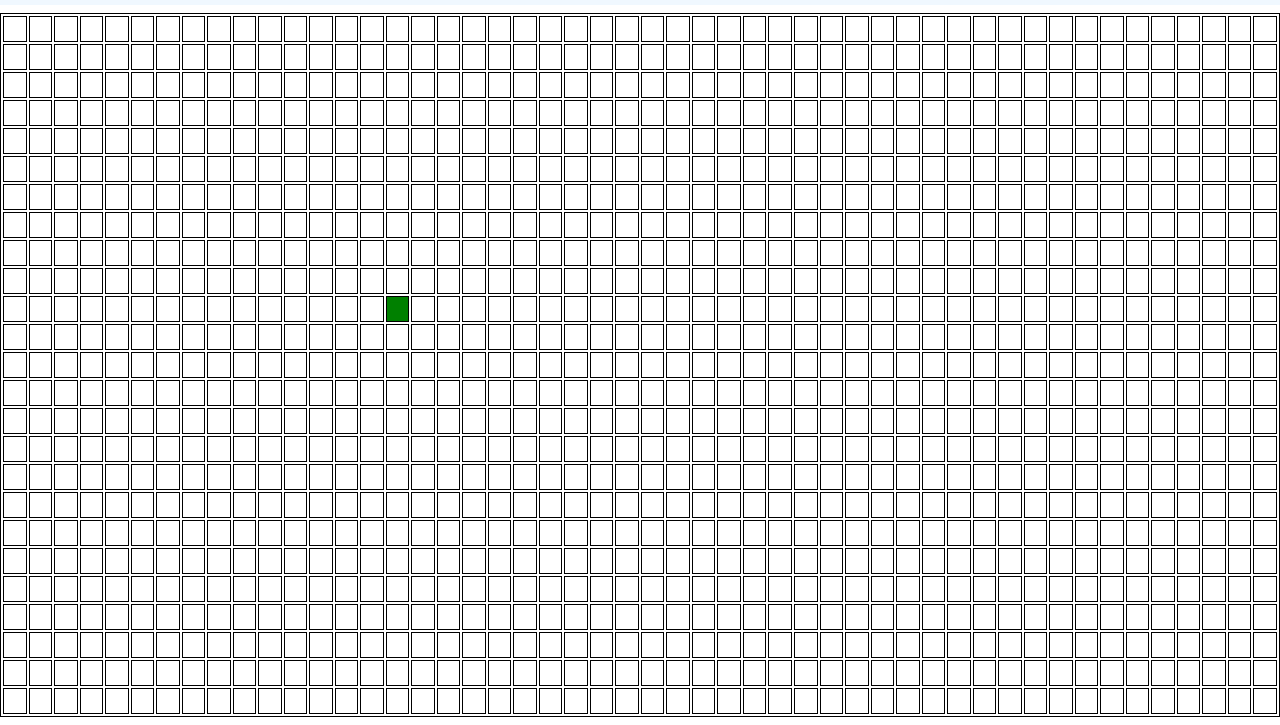
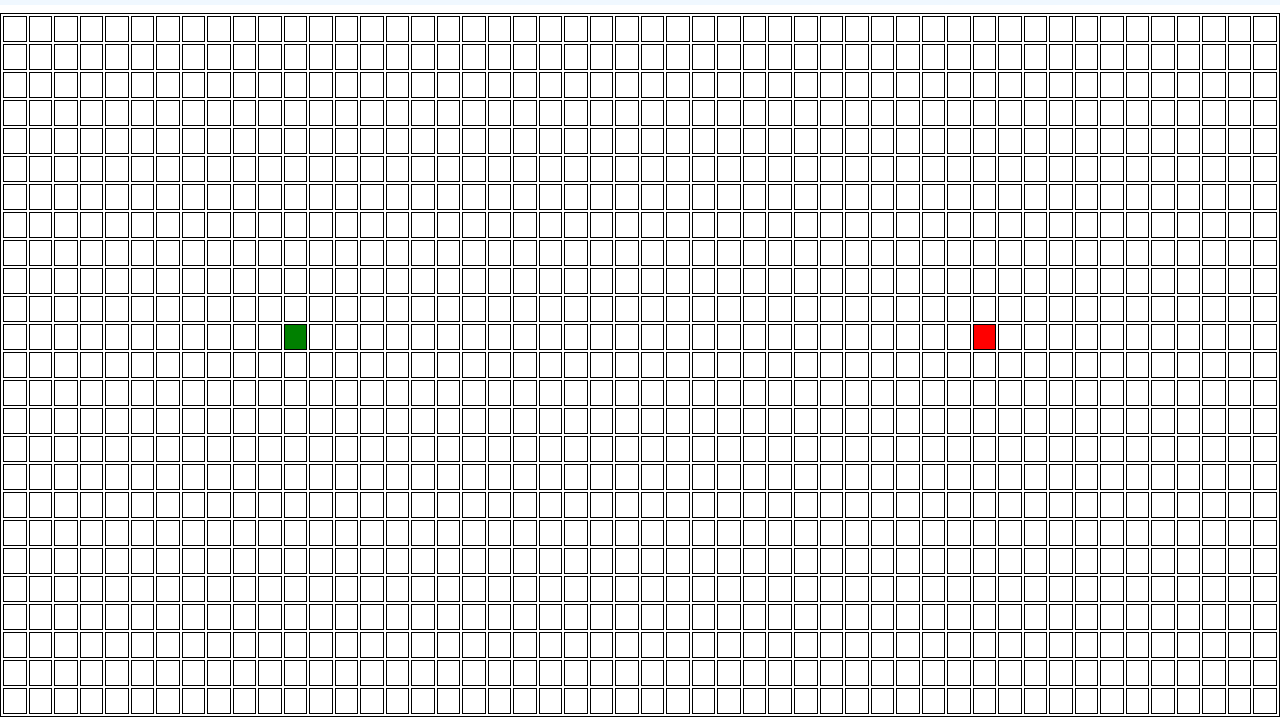
Before and after one commit to noobiwankenoobi/visualize-pathfinder-v01, a plain HTML site: page index.html in a window 1280 px wide. Shown: the part 75-800 px from the top of the page. Drawn offline with nearby package versions, Linux system fonts and the light colour scheme.

Commit message:
dykstra next

```diff
--- a/scripts/app.js
+++ b/scripts/app.js
@@ -11,10 +11,10 @@ const gridObject = {
 }
 
 // STARTING AND FINISHING NODES, HARDCODED FOR NOW
-const START_NODE_ROW = 10;
-const START_NODE_COL = 15;
-const FINISH_NODE_ROW = 10;
-const FINISH_NODE_COL = 35;
+const START_NODE_ROW = 11;
+const START_NODE_COL = 11;
+const FINISH_NODE_ROW = 11;
+const FINISH_NODE_COL = 38;
 
 
 //////////////////////////
@@ -24,8 +24,7 @@ function createInitialGrid(row, col) {
     const grid = [];
     const maxRows = gridObject.startingGridHeight;
     const maxCols = gridObject.startingGridWidth;
-    console.log("maxRows=", maxRows)
-    console.log("maxCols=", maxCols)
+
     for (let row = 0; row < maxRows; row++) {
         const currentRow = [];
         for (let col = 0; col < maxCols; col++) {
@@ -33,7 +32,7 @@ function createInitialGrid(row, col) {
         }
         grid.push(currentRow);
     }
-    // console.log("GRID[0] IS", grid[0])
+    // grid is an array of arrays, each row being an array
     return grid;
 };
 
@@ -83,9 +82,12 @@ function assignClassToNode() {
 
 }
 
-function setStartingdNodeClass() {
-    const startingNode = document.getElementById(`"node-${START_NODE_ROW}-${START_NODE_COL}"`).className = 'start-node';
-    console.log(startingNode)
+function setInitialNodeClasses() {
+    // Starting Node
+    document.getElementById(`"node-${START_NODE_ROW}-${START_NODE_COL}"`).className = 'start-node';
+    // End Node
+    document.getElementById(`"node-${FINISH_NODE_ROW}-${FINISH_NODE_COL}"`).className = 'finish-node';
+
 
 
 }
@@ -128,6 +130,6 @@ const addHandlers = () => {
 $(() => {
     addHandlers();
     renderInitialGrid();
-    setStartingdNodeClass();
+    setInitialNodeClasses();
     // createInitialGrid();
   })
--- a/styles/styles.css
+++ b/styles/styles.css
@@ -42,11 +42,11 @@
     font-size: 1.5rem;
 }
 
+/* Buttons */
 .btn-main-outline {
     display: flex;
     justify-content: center;
     align-items: center;
-    /* height: 3rem; */
     font-size: 1rem;
     padding: 1rem;
     background-color: transparent;
@@ -85,3 +85,7 @@ td {
 .start-node {
     background-color: green;
 }
+
+.finish-node {
+    background-color: red;
+}
```
